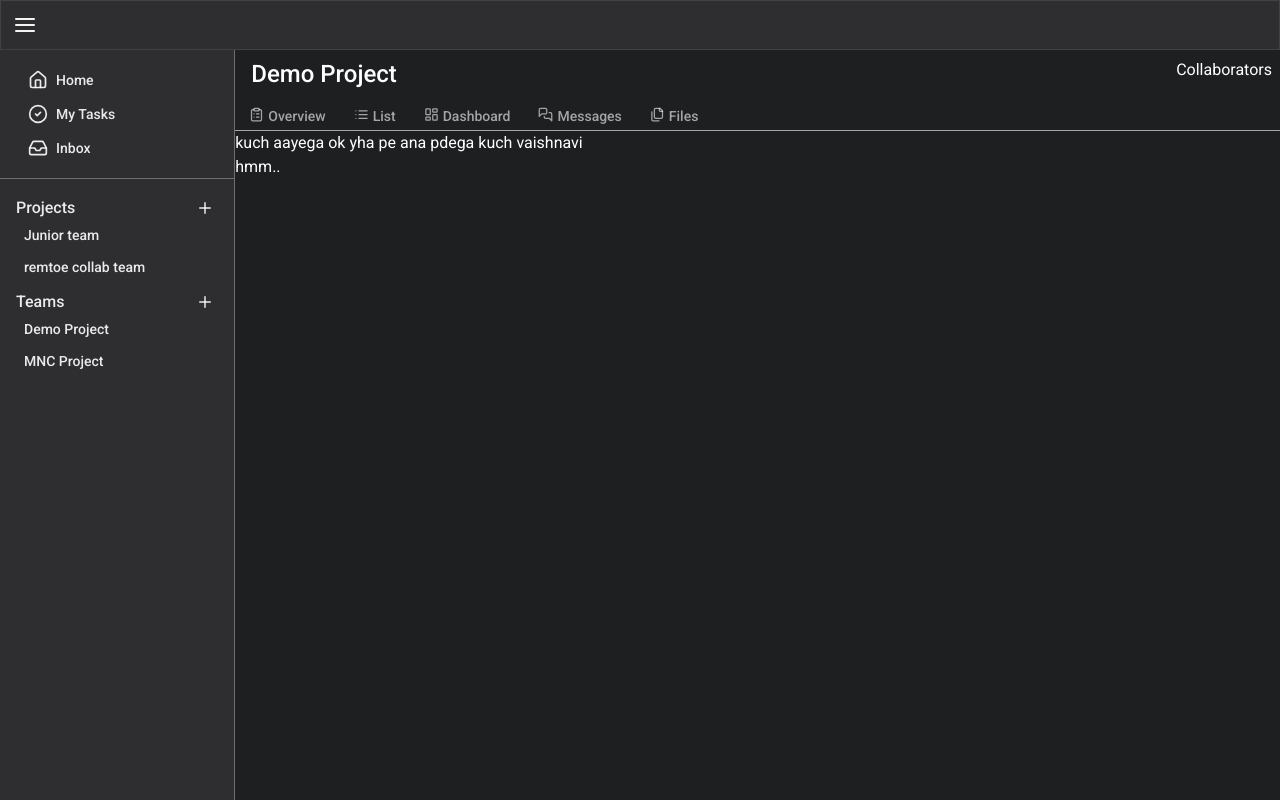
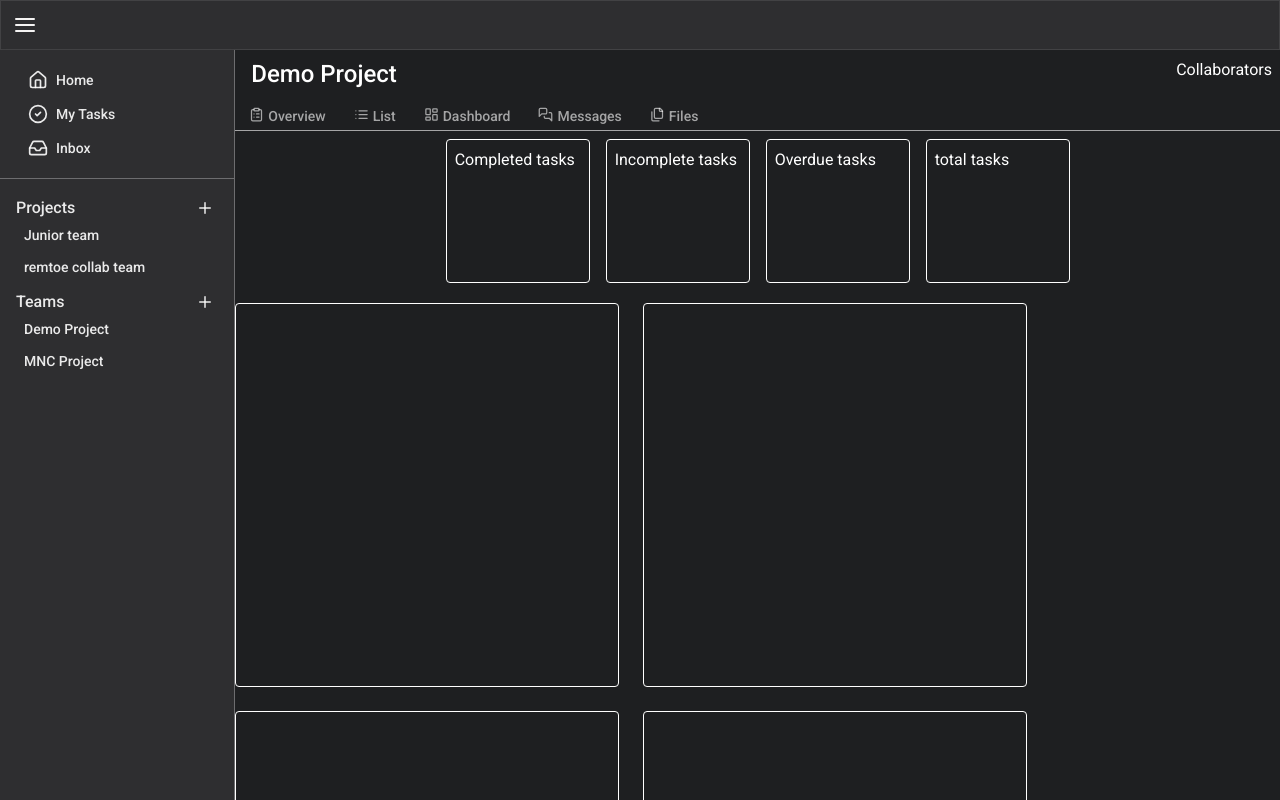
Before and after one commit to akashKumar06/remote-collabration, a React (Vite) app in the folder frontend/: page /dashboard/projects/project-dashboard in a window 1280 px wide. Built offline with nearby package versions, Linux system fonts and the light colour scheme; a web font is replaced by a local one.

Commit message:
dashboard page

```diff
--- a/frontend/src/features/dashboard/project/ProjectDasboard.jsx
+++ b/frontend/src/features/dashboard/project/ProjectDasboard.jsx
@@ -1,8 +1,18 @@
 function ProjectDasboard() {
   return (
     <div>
-      <div>kuch aayega ok yha pe ana pdega kuch vaishnavi</div>
-      <div>hmm..</div>
+      <div className="flex gap-4 justify-center mt-2">
+        <div className="w-36 h-36 border rounded p-2">Completed tasks</div>
+        <div className="w-36 h-36 border rounded p-2">Incomplete tasks</div>
+        <div className="w-36 h-36 border rounded p-2">Overdue tasks</div>
+        <div className="w-36 h-36 border rounded p-2">total tasks</div>
+      </div>
+      <div className="flex mt-5 flex-wrap gap-6">
+        <div className="w-96 h-96 border rounded"></div>
+        <div className="w-96 h-96 border rounded"></div>
+        <div className="w-96 h-96 border rounded"></div>
+        <div className="w-96 h-96 border rounded"></div>
+      </div>
     </div>
   );
 }
```
